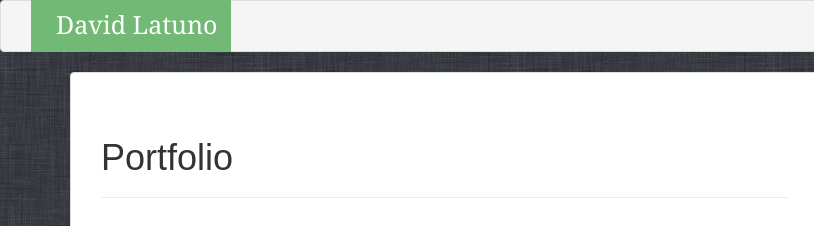
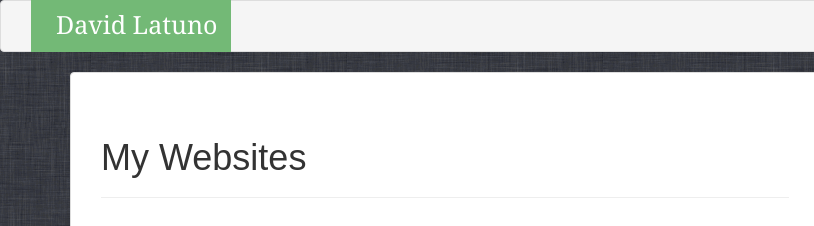
Before and after one commit to davidlatuno/Bootstrap-Portfolio, a plain HTML site: page websites.html in a window 1280 px wide. Shown: the top 226 px of the page, 0-814 px from the left. Drawn offline with nearby package versions, Linux system fonts and the light colour scheme.

Commit message:
Changed websites h1 tag

```diff
--- a/websites.html
+++ b/websites.html
@@ -45,7 +45,7 @@
                             <div class="col-lg-12">
                                 <div class="panel-heading">
                                     <div class="page-header">
-                                        <h1>Portfolio
+                                        <h1>My Websites
                                         </h1>
                                     </div>
                                 </div>
```
